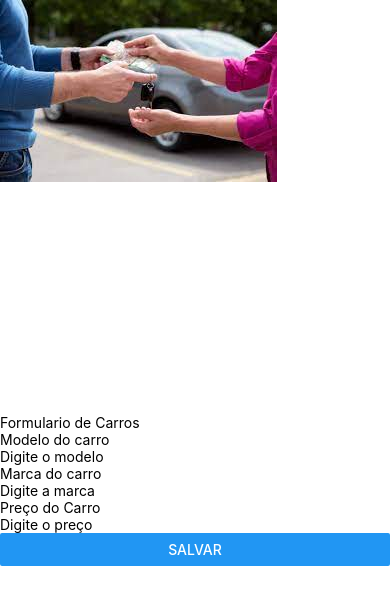
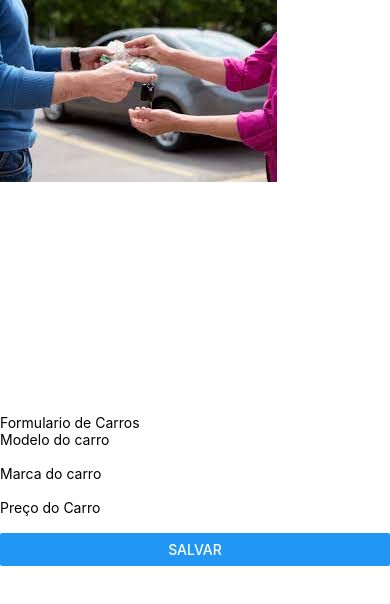
Before and after one commit to GabrielCostaMarques/React-Native, a React Native app in the folder exePet/: screen / in a window 390 px wide. Shown: the top 604 px of the page. Built offline with nearby package versions, Linux system fonts and the light colour scheme.

Commit message:
arrumando a print da view da const obJ

```diff
--- a/exePet/App.js
+++ b/exePet/App.js
@@ -1,5 +1,5 @@
 import React from "react";
-import { Text, View, Button, ImageBackground, TextInput } from "react-native";
+import { Text, View, Button, ImageBackground, TextInput, ScrollView, } from "react-native";
 
 import ImgCarro from "./assets/car-sale.jpg";
 
@@ -9,18 +9,34 @@ class FormularioCarro extends React.Component{
         this.state={modelo:"", marca:"",preco:"",lista:[]}
     }
     render(){
+        const listaVisual=[]
+
+        this.state.lista.forEach(i => {
+            const obj= this.state.lista[i]
+            const elementoVisual=
+
+            <View>
+                <Text>Modelo: {obj.modelo}</Text>
+                <Text>Modelo: {obj.marca}</Text>
+                <Text>Modelo: {obj.preco}</Text>
+            </View>
+
+            listaVisual.push(elementoVisual)
+        });
+
         return(
+
             <View>
                 <Text>Modelo do carro</Text>
-                <TextInput placeholder="Digite o modelo" value={this.state.modelo}onChangeText={(txt)=>{
+                <TextInput value={this.state.modelo}onChangeText={(txt)=>{
                     this.setState({modelo:txt})
                 }}/>
                 <Text>Marca do carro</Text>
-                <TextInput placeholder="Digite a marca" value={this.state.marca} onChangeText={(txt)=>{
+                <TextInput value={this.state.marca} onChangeText={(txt)=>{
                     this.setState({marca:txt})
                 }}></TextInput>
                 <Text>Preço do Carro</Text>
-                <TextInput placeholder="Digite o preço" value={this.state.preco} onChangeText={(txt)=>{
+                <TextInput value={this.state.preco} onChangeText={(txt)=>{
                     this.setState({preco:txt})
                 }}></TextInput>
 
@@ -28,9 +44,12 @@ class FormularioCarro extends React.Component{
                     const obj={modelo:this.state.modelo,
                                 marca: this.state.marca,
                                 preco: this.state.preco}
-                    this.setState({...this.state.lista,obj})
+                    this.setState({lista:[...this.state.lista,obj]})
                 }}></Button>
+                {listaVisual}
             </View>
+
+
         )
     }
 }
```
